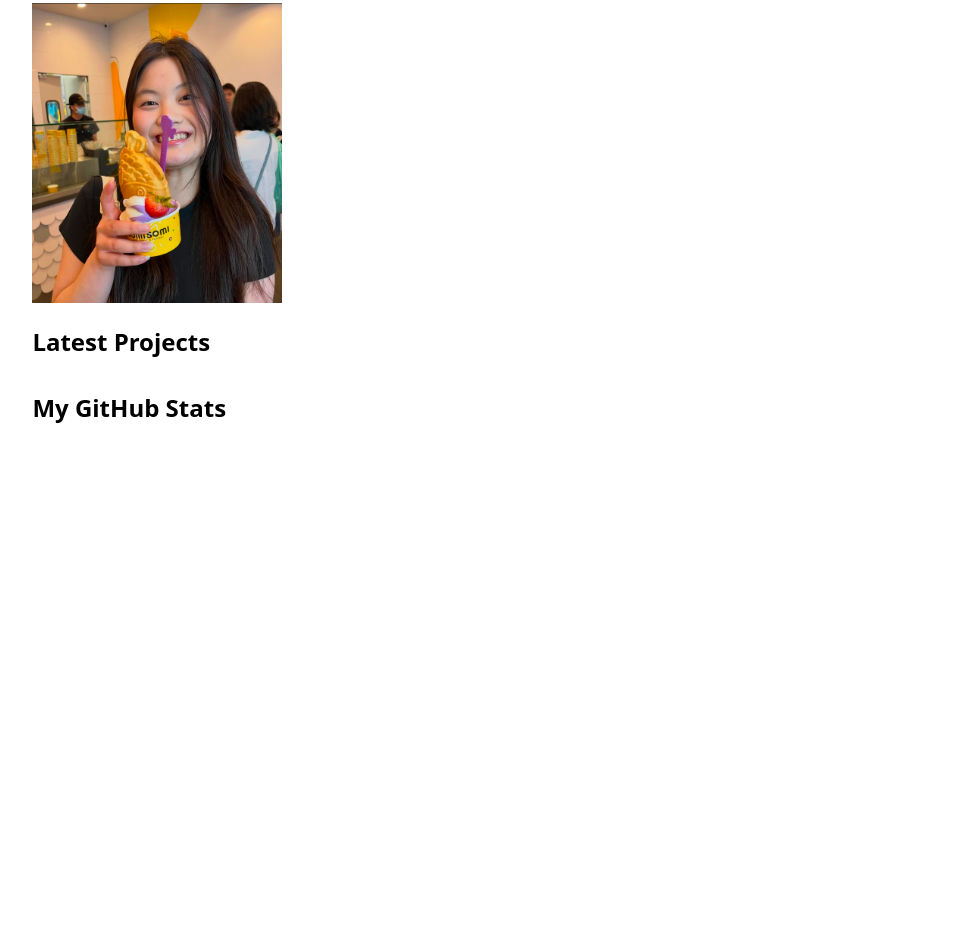
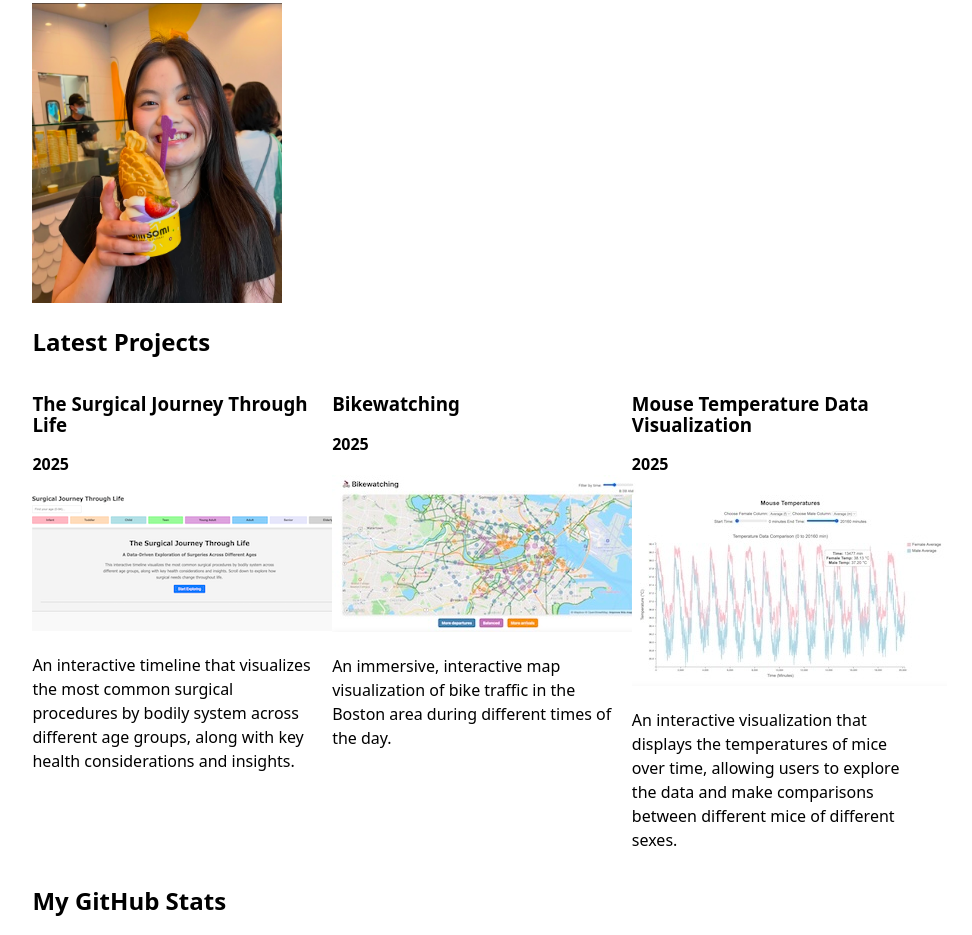
Before and after one commit to katelyn-zhao/portfolio, a website with bundled scripts: page index.html in a window 1280 px wide. Shown: the part 203-1138 px from the top of the page, without its empty margins (166-1138 px from the left). Before the commit the page ends 800 px from the top, so only its background shows below. Built offline with nearby package versions, Linux system fonts and the light colour scheme; no server answers; files whose address does not match are found by name.

Commit message:
fix home

```diff
--- a/index.html
+++ b/index.html
@@ -6,7 +6,7 @@
     <title>Katelyn Zhao: Personal Site and Portfolio</title>
     <link rel="stylesheet" href="style.css" />
     <script type="module" src="global.js"></script>
-    <script src="home/index.js" type="module" defer></script>
+    <script src="index.js" type="module" defer></script>
   </head>
   <body>
     <h1>Katelyn Zhao</h1>
```
